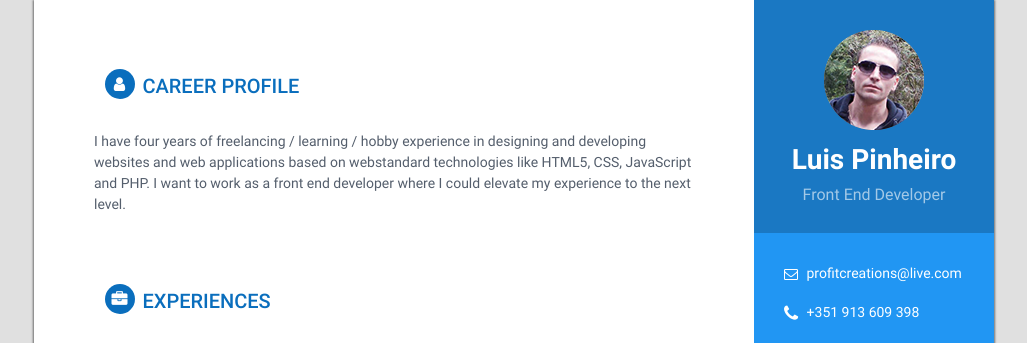
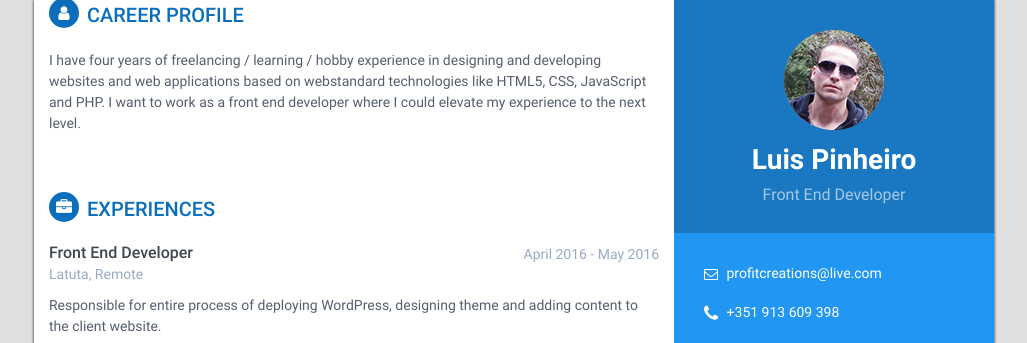
Before and after one commit to luis-pinheiro/luis-pinheiro.github.io, a website: page resume.html in a window 1280 px wide. Shown: the top 343 px of the page, without its empty margins (126-1153 px from the left). Drawn offline with Linux system fonts and the light colour scheme; files whose address does not match are found by name.

Commit message:
Added bootstrap to resume

```diff
--- a/package.json
+++ b/package.json
@@ -8,7 +8,7 @@
   "author": "Luis Pinheiro",
   "license": "ISC",
   "devDependencies": {
-    "bootstrap": "4.0.0-alpha.6",
+    "bootstrap": "4.0.0-beta",
     "browser-sync": "^2.18.8",
     "del": "^2.2.2",
     "devicon": "^2.0.0",
@@ -27,9 +27,7 @@
     "gulp-sourcemaps": "^2.6.0",
     "mdbootstrap": "^4.3.2",
     "run-sequence": "^1.2.2",
-    "t-scroll": "^1.0.7"
-  },
-  "dependencies": {
+    "t-scroll": "^1.0.7",
     "materialize-css": "^0.100.1"
   }
 }
--- a/resume.html
+++ b/resume.html
@@ -22,10 +22,10 @@
     <![endif]-->
 </head>
 
-<body id="resume">
-      <div class="wrapper">
+<body id="resume container">
+      <div class="wrapper row">
 
-            <div class="sidebar-wrapper">
+            <div class="sidebar-wrapper col-sm-4 order-sm-12">
                   <div class="profile-container">
                         <img class="profile" src="dist/img/profile.png" alt="" />
                         <h1 class="name">Luis Pinheiro</h1>
@@ -109,7 +109,7 @@
             </div>
             <!--//sidebar-wrapper-->
 
-            <div class="main-wrapper">
+            <div class="main-wrapper col-sm-8 order-sm-1">
 
                   <section class="section summary-section">
                         <h2 class="section-title"><i class="icon icon-user"></i>Career Profile</h2>
--- a/src/scss/resume/_base.scss
+++ b/src/scss/resume/_base.scss
@@ -41,14 +41,13 @@ p {
     background: $theme-color;
     max-width : 960px;
     margin    : 0 auto;
-    position  : relative;
+    // position  : relative;
     box-shadow: 0px 1px 2px 1px rgba(0,0,0,.5);
-    // @include box-shadow(0px 2px 4px rgba(0,0,0,0.1));
 }
 
 .sidebar-wrapper {
     background: $theme-color;
-    position  : absolute;
+    // position  : absolute;
     right     : 0;
     width     : 240px;
     height    : 100%;
@@ -182,7 +181,7 @@ p {
 
 .main-wrapper {
     background: #fff;
-    padding   : 60px 300px 60px 60px;
+    // padding   : 60px 300px 60px 60px;
 
     .section-title {
         text-transform: uppercase;
@@ -202,7 +201,7 @@ p {
             @include border-radius(50%);
             background  : darken($theme-color, 15%);
             text-align  : center;
-            padding : 4px;
+            padding     : 4px;
             font-size   : 16px;
             position    : relative;
             top         : -2px;
--- a/src/scss/resume/_resume.scss
+++ b/src/scss/resume/_resume.scss
@@ -1,3 +1,4 @@
+@import "../../../node_modules/bootstrap/scss/bootstrap.scss";
 @import "./_theme-default.scss";
 @import "_mixins.scss";
 @import "_retina.scss";
--- a/src/scss/resume/sidebar/_profile.scss
+++ b/src/scss/resume/sidebar/_profile.scss
@@ -1,11 +1,13 @@
 .sidebar-wrapper {
     background: $theme-color;
-    position  : absolute;
+    // position  : absolute;
     right     : 0;
-    width     : 240px;
+    width     : 100% !important;
     height    : 100%;
-    min-height: 800px;
+    min-height: 100%;
     color     : #fff;
+    padding-left: 0px !important;
+    padding-right: 0px !important;
 
     a {
         color: #fff;
```
Also changed, not shown: dist/css/style.css, 2 other files.
